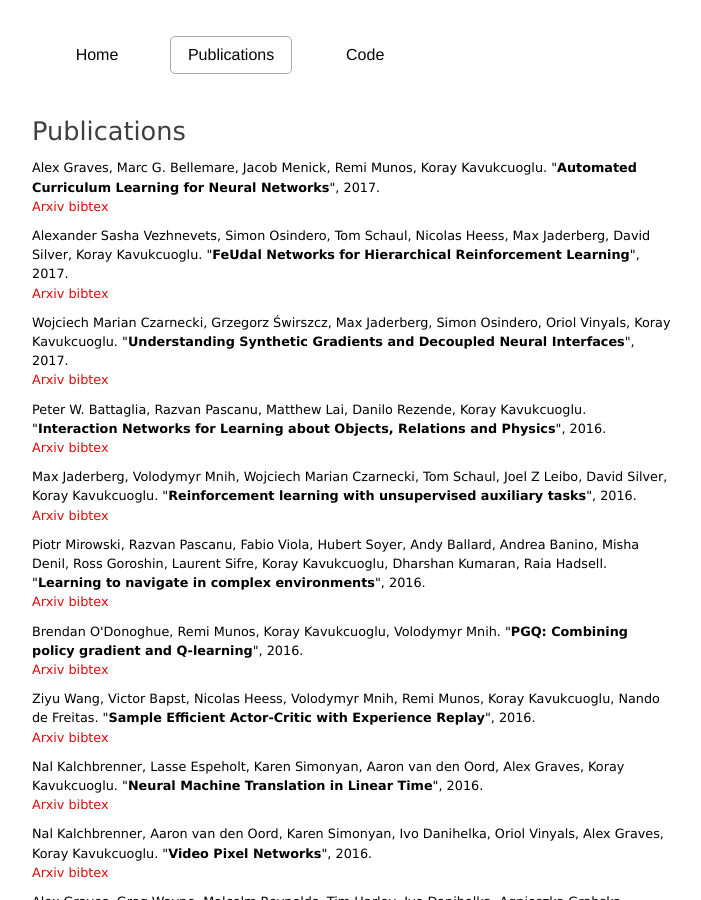
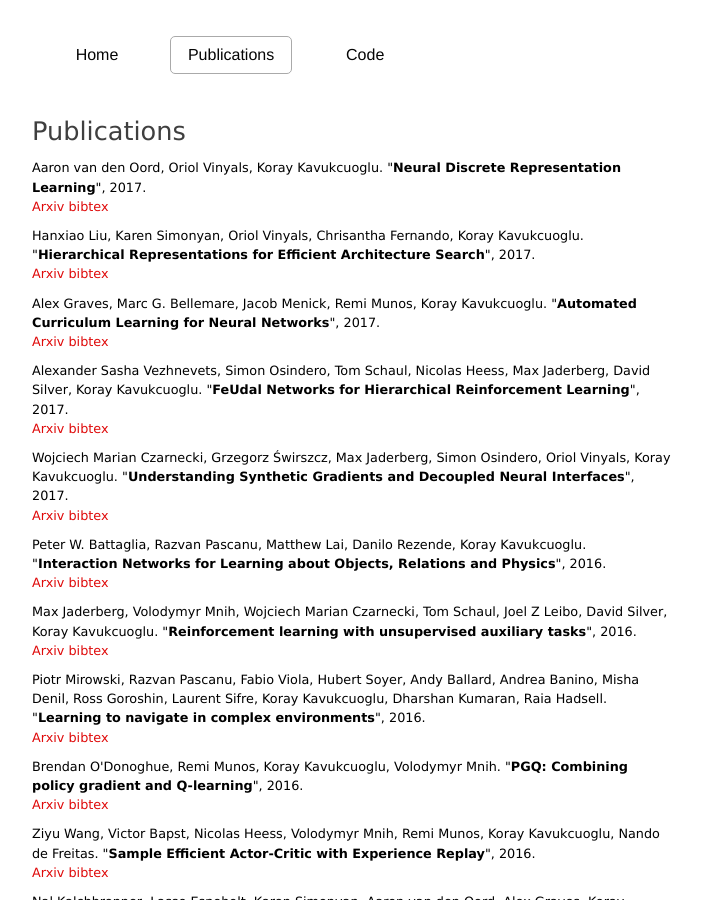
Before and after one commit to koraykv/koraykv.github.com, a Jekyll site: the page built from publications.md, in a window 1280 px wide and 900 px high. Shown: the whole window, without its empty margins (288-989 px from the left). Built offline with Jekyll 4.4.1, drawn with Linux system fonts in a browser that asks for light colours.

Commit message:
Update publications.md

```diff
--- a/publications.md
+++ b/publications.md
@@ -8,6 +8,42 @@ id: publications
 
 <div class="bibli">
 <ul>
+
+<li>
+<div id="aaron-neural-discrete-2017">Aaron van den Oord, Oriol Vinyals, Koray Kavukcuoglu. "<B>Neural Discrete Representation Learning</B>", 2017.
+
+<br>
+<a href="https://arxiv.org/pdf/1711.00937 ">Arxiv</a>
+<a href="#" onclick="toggle_visibility('bib-aaron-neural-discrete-2017');return false;">bibtex</a>
+
+</div>
+<div class="bibtex" id="bib-aaron-neural-discrete-2017" >
+<pre><code>@article{aaron-neural-discrete-2017,
+  title={Neural Discrete Representation Learning},
+  author={van den Oord, Aaron and Vinyals, Oriol and Kavukcuoglu, Koray},
+  journal={arXiv preprint arXiv:1711.00937},
+  year={2017}
+}
+</code></pre></div>
+</li>
+
+<li>
+<div id="hanxiao-architecture-search-2017">Hanxiao Liu, Karen Simonyan, Oriol Vinyals, Chrisantha Fernando, Koray Kavukcuoglu. "<B>Hierarchical Representations for Efficient Architecture Search</B>", 2017.
+
+<br>
+<a href="https://arxiv.org/pdf/1711.00436 ">Arxiv</a>
+<a href="#" onclick="toggle_visibility('bib-hanxiao-architecture-search-2017');return false;">bibtex</a>
+
+</div>
+<div class="bibtex" id="bib-hanxiao-architecture-search-2017" >
+<pre><code>@article{hanxiao-architecture-search-2017,
+  title={Hierarchical Representations for Efficient Architecture Search},
+  author={Liu, Hanxiao and Simonyan, Karen and Vinyals, Oriol and Fernando, Chrisantha and Kavukcuoglu, Koray},
+  journal={arXiv preprint arXiv:1711.00436},
+  year={2017}
+}
+</code></pre></div>
+</li>
 
 <li>
 <div id="graves-automated-curriculum-2017">Alex Graves, Marc G. Bellemare, Jacob Menick, Remi Munos, Koray Kavukcuoglu. "<B>Automated Curriculum Learning for Neural Networks</B>", 2017.
```
